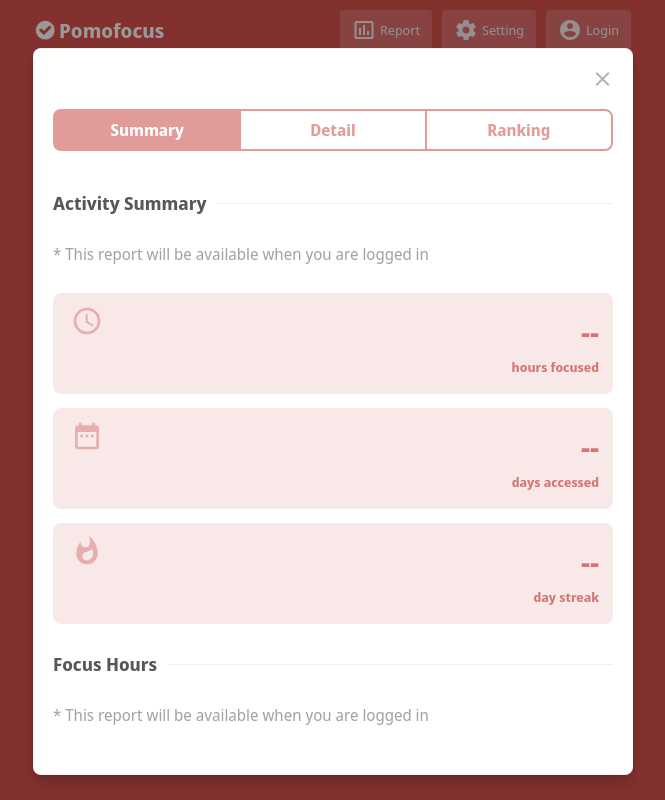
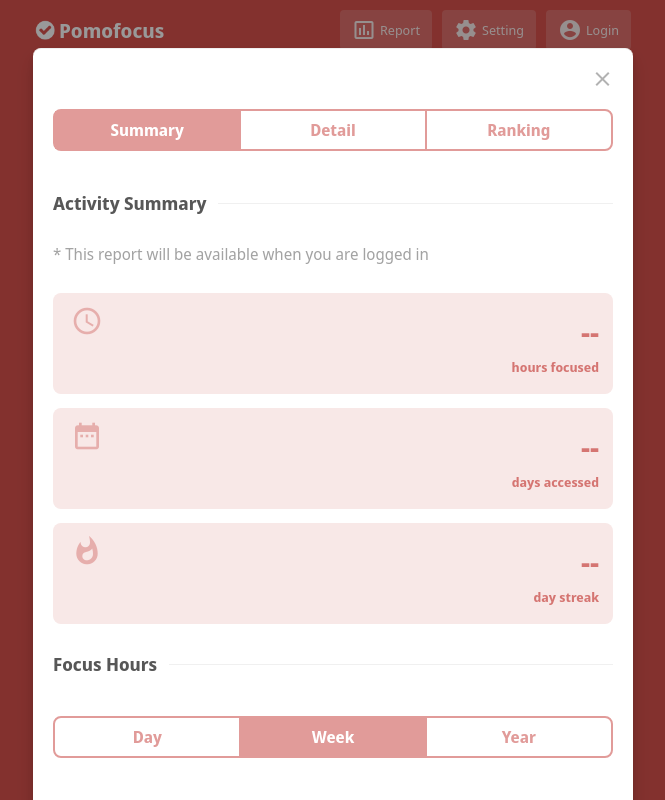
Before and after one commit to arielnmagno/pomodoro, a React (Create React App) app: page /#/report in a window 1280 px wide. Shown: the whole page, without its empty margins (307-972 px from the left). Built offline with nearby package versions, Linux system fonts and the light colour scheme.

Commit message:
Abstract components

```diff
--- /dev/null
+++ b/src/components/Report/Chart.js
@@ -0,0 +1,30 @@
+import { useState } from "react";
+import TabBar from "./Tab";
+import { NoData } from "./common";
+
+const charts = [
+  {
+    id: "day",
+    label: "Day",
+  },
+  {
+    id: "week",
+    label: "Week",
+  },
+  {
+    id: "year",
+    label: "Year",
+  },
+];
+
+const Chart = () => {
+  const [activeIndex, setIndex] = useState(1);
+  return (
+    <div>
+      <TabBar tabs={charts} activeIndex={activeIndex} onPress={setIndex} />
+      <NoData />
+    </div>
+  );
+};
+
+export default Chart;
--- a/src/components/Report/Report.js
+++ b/src/components/Report/Report.js
@@ -1,4 +1,3 @@
-import clsx from "clsx";
 import { useState } from "react";
 import Modal from "../Modal";
 import Summary from "./Summary";
--- a/src/components/Report/Summary.js
+++ b/src/components/Report/Summary.js
@@ -1,5 +1,6 @@
-import Title from "./Title";
+import Chart from "./Chart";
 import Icon from "../Icon";
+import { Title, NoData } from "./common";
 import classes from "./Report.module.css";
 
 const Card = ({ icon, label, value = "--" }) => (
@@ -12,14 +13,6 @@
   </div>
 );
 
-const NoData = () => (
-  <div className={classes.noData}>
-    <p className={classes.note}>
-      * This report will be available when you are logged in
-    </p>
-  </div>
-);
-
 const CardList = () => (
   <div>
     <NoData />
@@ -28,12 +21,6 @@
       <Card icon="date_range" label="days accessed" />
       <Card icon="whatshot" label="day streak" />
     </div>
-  </div>
-);
-
-const Chart = () => (
-  <div>
-    <NoData />
   </div>
 );
 
--- a/src/components/Report/Title.js
+++ /dev/null
@@ -1,10 +0,0 @@
-import classes from "./Report.module.css";
-
-const Title = ({ children }) => (
-  <div className={classes.titleContainer}>
-    <h3 className={classes.title}>{children}</h3>
-    <hr className={classes.titleLine} />
-  </div>
-);
-
-export default Title;
--- /dev/null
+++ b/src/components/Report/common.js
@@ -0,0 +1,16 @@
+import classes from "./Report.module.css";
+
+export const Title = ({ children }) => (
+  <div className={classes.titleContainer}>
+    <h3 className={classes.title}>{children}</h3>
+    <hr className={classes.titleLine} />
+  </div>
+);
+
+export const NoData = () => (
+  <div className={classes.noData}>
+    <p className={classes.note}>
+      * This report will be available when you are logged in
+    </p>
+  </div>
+);
```
